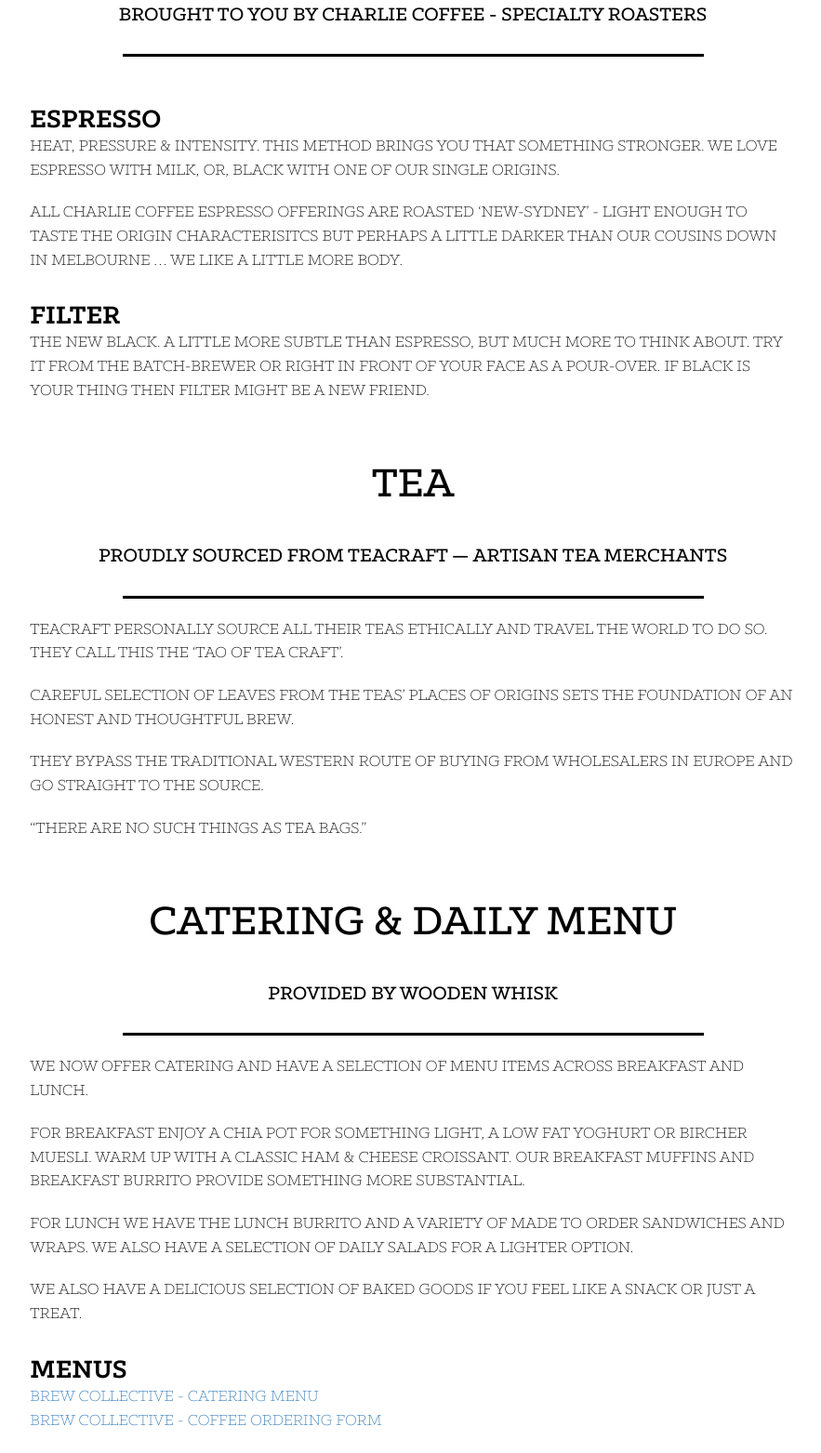
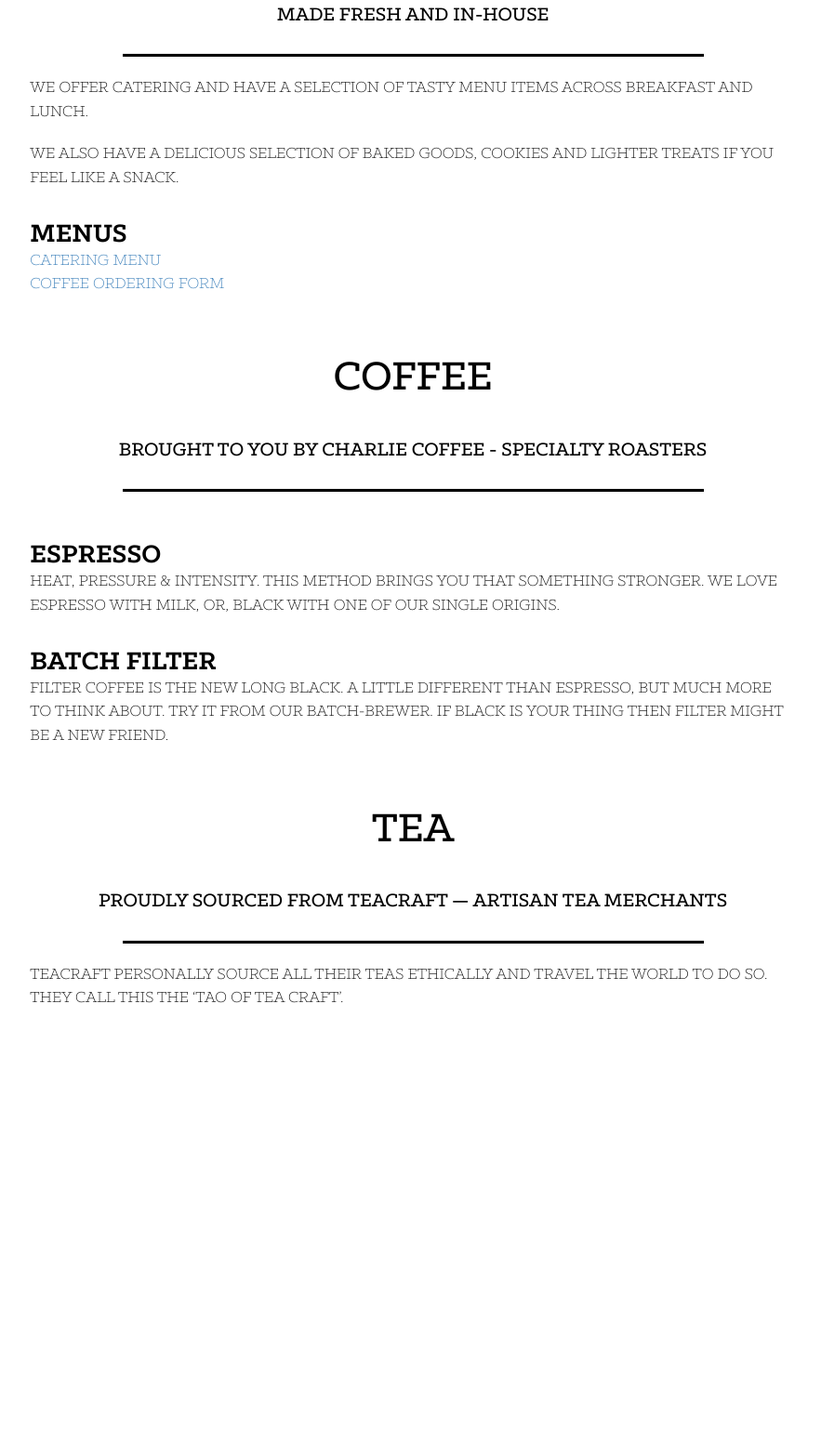
Before and after one commit to lokigrant/thelocalbrew.com.au, a plain HTML site: page index.html in a window 1280 px wide. Shown: the part 874-2437 px from the top of the page at 93% size, without its empty margins (196-1079 px from the left). After the commit the page ends 2080 px from the top, so only its background shows below. Drawn offline with nearby package versions, Linux system fonts and the light colour scheme.

Commit message:
Updated site text

```diff
--- a/index.html
+++ b/index.html
@@ -37,8 +37,8 @@
         </div>
       </nav>
       <div class="logo"></div>
-      <h1>We Brew.</h1>
-      <h2>Find us at 49 Robert Smith Drive in the Redbank Motorway Estate.</h2>
+      <h1>Ask us about catering and coffee orders</h1>
+      <h2>Contact - 0412 592 961 / tlb.redbank@gmail.com (Zac)</h2>
       <div class="social">
         <a href="http://www.facebook.com/localbrewbar" target="_blank" class="fa fa-facebook"></a>
         <a href="http://www.instagram.com/_thelocalbrew" target="_blank" class="fa fa-instagram"></a>
@@ -49,6 +49,27 @@
 
     <div class="container main">
       <a name="coffee"></a>
+      <a name="food"></a>
+      <h1>Catering &amp; Daily Menu</h1>
+      <h3>Made Fresh and In-house</h3>
+      <hr>
+
+      <div class="row">
+        <div class="col-md-8 col-md-offset-2">
+          <p>We offer catering and have a selection of tasty menu items across breakfast and lunch.</p>
+
+          <p>We also have a delicious selection of baked goods, cookies and lighter treats if you feel like a snack.</p>
+
+          <h2>Menus</h2>
+          <p>
+            <a href="pdf/BC%20Catering%20Menu%20and%20Order%20Form.pdf">Catering Menu</a>
+            <br/>
+            <a href="pdf/BC%20Coffee%20Ordering%20Form.pdf">Coffee Ordering Form</a> </p>
+
+        </div>
+      </div>
+
+      <a name="coffee"></a>
       <h1>Coffee</h1>
       <h3>Brought to you by Charlie Coffee - specialty roasters</h3>
       <hr>
@@ -57,16 +78,10 @@
         <div class="col-md-8 col-md-offset-2">
           <h2>Espresso</h2>
           <p>Heat, pressure &amp; intensity. This method brings you that something stronger.
-          We love espresso with milk, or, black with one of our single origins.</p>
+            We love espresso with milk, or, black with one of our single origins.</p>
 
-          <p>All Charlie Coffee espresso offerings are roasted &lsquo;new-sydney&rsquo; - light enough
-          to taste the origin characterisitcs but perhaps a little darker than our
-          cousins down in melbourne &hellip; we like a little more body.</p>
-
-          <h2>Filter</h2>
-          <p>The new black. A little more subtle than espresso, but much more to think about.
-          Try it from the batch-brewer or right in front of your face as a pour-over.
-          If black is your thing then filter might be a new friend.</p>
+          <h2>Batch Filter</h2>
+          <p>Filter coffee is the new long black. A little different than espresso, but much more to think about. Try it from our batch-brewer. If black is your thing then filter might be a new friend.</p>
         </div>
       </div>
 
@@ -78,41 +93,11 @@
       <div class="row">
         <div class="col-md-8 col-md-offset-2">
           <p>Teacraft personally source all their teas ethically and travel the world to do so.
-          They call this the &lsquo;tao of tea craft&rsquo;.</p>
+            They call this the &lsquo;tao of tea craft&rsquo;.</p>
 
-          <p>Careful selection of leaves from the teas&rsquo; places of origins sets the foundation of an honest and thoughtful brew.</p>
-
-          <p>They bypass the traditional western route of buying from wholesalers in Europe and go straight to the source.</p>
-
-          <p>&ldquo;there are no such things as tea bags.&rdquo;</p>
         </div>
       </div>
 
-      <a name="food"></a>
-      <h1>Catering &amp; Daily Menu</h1>
-      <h3>Provided by Wooden Whisk</h3>
-      <hr>
-
-      <div class="row">
-        <div class="col-md-8 col-md-offset-2">
-          <p>We now offer catering and have a selection of menu items across breakfast and lunch.</p>
-
-          <p>For breakfast enjoy a Chia Pot for something light, a Low Fat Yoghurt or Bircher Muesli. Warm up with a
-          classic Ham & Cheese croissant. Our Breakfast Muffins and Breakfast Burrito provide something more substantial.</p>
-
-          <p>For lunch we have the Lunch Burrito and a variety of made to order sandwiches and wraps. We also have a selection
-          of daily salads for a lighter option.</p>
-
-          <p>We also have a delicious selection of baked goods if you feel like a snack or just a treat.</p>
-
-          <h2>Menus</h2>
-          <p>
-             <a href="pdf/BC%20Catering%20Menu%20and%20Order%20Form.pdf">Brew Collective - Catering Menu</a>
-            <br/>
-             <a href="pdf/BC%20Coffee%20Ordering%20Form.pdf">Brew Collective - Coffee Ordering Form</a> </p>
-
-        </div>
-      </div>
 
     </div>
 
```
Also changed, not shown: 1 other file.
